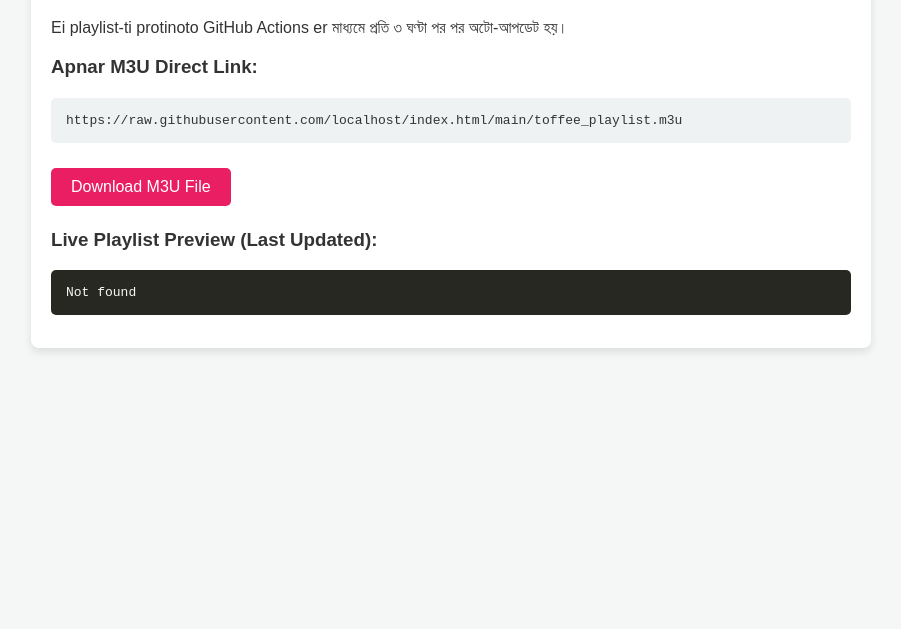
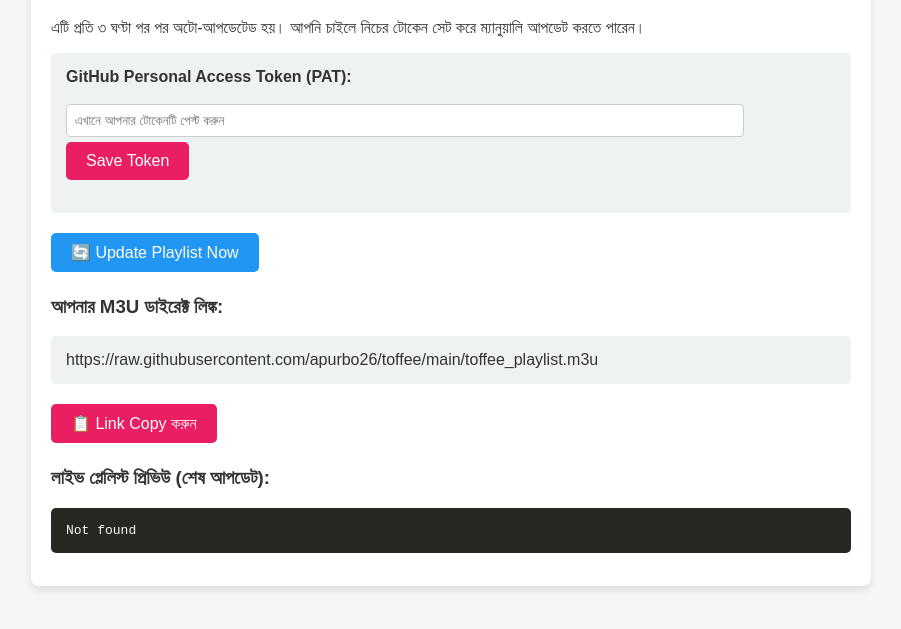
Before and after one commit to apurbo26/toffee, a plain HTML site: page index.html in a window 1280 px wide. Shown: the part 101-730 px from the top of the page, without its empty margins (189-1090 px from the left). Drawn offline with Linux system fonts and the light colour scheme; no server answers.

Commit message:
Enhance playlist update functionality with token input
Added GitHub Personal Access Token input and functionality to save and use the token for playlist updates. Updated UI elements and styles for better user experience.

```diff
--- a/index.html
+++ b/index.html
@@ -24,13 +24,19 @@
             color: #e91e63;
             text-align: center;
         }
-        .link-box {
+        .link-box, .token-box {
             background: #eef2f3;
             padding: 15px;
             border-radius: 5px;
             word-break: break-all;
-            margin: 20px 0;
-            font-family: monospace;
+            margin: 15px 0;
+        }
+        input[type="password"] {
+            width: calc(100% - 110px);
+            padding: 8px;
+            border: 1px solid #ccc;
+            border-radius: 4px;
+            margin-right: 5px;
         }
         .btn {
             display: inline-block;
@@ -39,10 +45,23 @@
             padding: 10px 20px;
             text-decoration: none;
             border-radius: 5px;
-            margin: 5px 0;
+            border: none;
+            cursor: pointer;
+            font-size: 16px;
+            margin: 5px 5px 5px 0;
         }
         .btn:hover {
             background: #d81b60;
+        }
+        .btn-update {
+            background: #2196F3;
+        }
+        .btn-update:hover {
+            background: #0b7dda;
+        }
+        #statusMsg {
+            margin-top: 10px;
+            font-weight: bold;
         }
         pre {
             background: #272822;
@@ -58,38 +77,115 @@
 
 <div class="container">
     <h1>Toffee Live M3U Playlist</h1>
-    <p>Ei playlist-ti protinoto GitHub Actions er মাধ্যমে প্রতি ৩ ঘণ্টা পর পর অটো-আপডেট হয়।</p>
+    <p>এটি প্রতি ৩ ঘণ্টা পর পর অটো-আপডেটেড হয়। আপনি চাইলে নিচের টোকেন সেট করে ম্যানুয়ালি আপডেট করতে পারেন।</p>
 
-    <h3>Apnar M3U Direct Link:</h3>
-    <div class="link-box" id="m3uLink">Loading link...</div>
-    <a href="#" id="downloadBtn" class="btn" download="toffee_playlist.m3u">Download M3U File</a>
+    <!-- GitHub Token Input Section -->
+    <div class="token-box">
+        <label><b>GitHub Personal Access Token (PAT):</b></label><br><br>
+        <input type="password" id="tokenInput" placeholder="এখানে আপনার টোকেনটি পেস্ট করুন">
+        <button class="btn" onclick="saveToken()">Save Token</button>
+        <p id="tokenStatus" style="font-size: 13px; color: green; margin-top: 5px;"></p>
+    </div>
 
-    <h3>Live Playlist Preview (Last Updated):</h3>
-    <pre id="playlistContent">Loading playlist content...</pre>
+    <!-- ম্যানুয়াল আপডেট বাটন -->
+    <button class="btn btn-update" onclick="triggerUpdate()">🔄 Update Playlist Now</button>
+    <p id="statusMsg"></p>
+
+    <h3>আপনার M3U ডাইরেক্ট লিঙ্ক:</h3>
+    <div class="link-box" id="m3uLink">ਲિંক লোড হচ্ছে...</div>
+    <a href="#" id="copyBtn" class="btn" onclick="copyLink(event)">📋 Link Copy করুন</a>
+
+    <h3>লাইভ প্লেলিস্ট প্রিভিউ (শেষ আপডেট):</h3>
+    <pre id="playlistContent">ప్లేলিস্ট লোড হচ্ছে...</pre>
 </div>
 
 <script>
-    // GitHub Raw Link automatic generate korar jonno
-    const username = window.location.hostname.split('.')[0];
-    const repoParts = window.location.pathname.split('/');
-    const repo = repoParts[1] || '';
+    const username = "apurbo26"; // আপনার GitHub Username
+    const repo = "toffee";       // আপনার Repository Name
 
-    // Jodi GitHub Pages local ba custom domain hoy, tar jonno direct link
     const rawUrl = `https://raw.githubusercontent.com/${username}/${repo}/main/toffee_playlist.m3u`;
+    document.getElementById('m3uLink').innerText = rawUrl;
 
-    document.getElementById('m3uLink').innerText = rawUrl;
-    document.getElementById('downloadBtn').href = rawUrl;
+    // পেজ লোড হওয়ার সময় লোকালস্টোরেজ থেকে টোকেন চেক করা
+    window.onload = function() {
+        const savedToken = localStorage.getItem('github_pat_token');
+        if (savedToken) {
+            document.getElementById('tokenInput').value = savedToken;
+            document.getElementById('tokenStatus').innerText = "✓ টোকেনটি সেভ করা আছে।";
+        }
+    }
 
-    // M3U file-er content webpage-e dekhanor jonno
-    fetch('toffee_playlist.m3u?' + new Date().getTime())
-        .then(response => response.text())
-        .then(data => {
-            document.getElementById('playlistContent').innerText = data;
+    // টোকেন ব্রাউজারে সেভ করার ফাংশন
+    function saveToken() {
+        const token = document.getElementById('tokenInput').value.trim();
+        if (token) {
+            localStorage.setItem('github_pat_token', token);
+            document.getElementById('tokenStatus').innerText = "✓ সফলভাবে টোকেন সেভ হয়েছে!";
+        } else {
+            alert('দয়া করে একটি সঠিক টোকেন দিন।');
+        }
+    }
+
+    // প্লেলিস্ট কন্টেন্ট লোড করা
+    function loadPlaylist() {
+        fetch('toffee_playlist.m3u?' + new Date().getTime())
+            .then(response => response.text())
+            .then(data => {
+                document.getElementById('playlistContent').innerText = data;
+            })
+            .catch(error => {
+                document.getElementById('playlistContent').innerText = 'প্লেলিস্ট লোড করতে সমস্যা হচ্ছে।';
+            });
+    }
+    loadPlaylist();
+
+    // লিঙ্ক কপি করার ফাংশন
+    function copyLink(e) {
+        e.preventDefault();
+        navigator.clipboard.writeText(rawUrl).then(() => {
+            alert('লিঙ্কটি সফলভাবে কপি হয়েছে!');
+        });
+    }
+
+    // এক ক্লিকে আপডেট করার ফাংশন
+    function triggerUpdate() {
+        const token = localStorage.getItem('github_pat_token') || document.getElementById('tokenInput').value.trim();
+        const statusMsg = document.getElementById('statusMsg');
+
+        if (!token) {
+            alert('আগে GitHub Token দিয়ে Save Token বাটনে ক্লিক করুন!');
+            return;
+        }
+
+        statusMsg.style.color = "#2196F3";
+        statusMsg.innerText = "আপডেট রিকোয়েস্ট পাঠানো হচ্ছে, অপেক্ষা করুন...";
+
+        fetch(`https://api.github.com/repos/${username}/${repo}/dispatches`, {
+            method: 'POST',
+            headers: {
+                'Accept': 'application/vnd.github+json',
+                'Authorization': `Bearer ${token}`,
+                'Content-Type': 'application/json'
+            },
+            body: JSON.stringify({
+                event_type: 'update_playlist'
+            })
+        })
+        .then(response => {
+            if (response.ok) {
+                statusMsg.style.color = "#4CAF50";
+                statusMsg.innerText = "সফল! ব্যাকগ্রাউন্ডে আপডেট শুরু হয়েছে। ১ মিনিট পর পেজটি রিফ্রেশ করুন।";
+            } else {
+                statusMsg.style.color = "#f44336";
+                statusMsg.innerText = "আপডেট করতে ব্যর্থ হয়েছে। আপনার টোকেনটি সঠিক আছে কি না চেক করুন।";
+            }
         })
         .catch(error => {
-            document.getElementById('playlistContent').innerText = 'Playlist load korte somossa hocche.';
+            statusMsg.style.color = "#f44336";
+            statusMsg.innerText = "নেটওয়ার্ক ত্রুটি ঘটেছে।";
         });
+    }
 </script>
 
 </body>
-  </html>
+</html>
```
